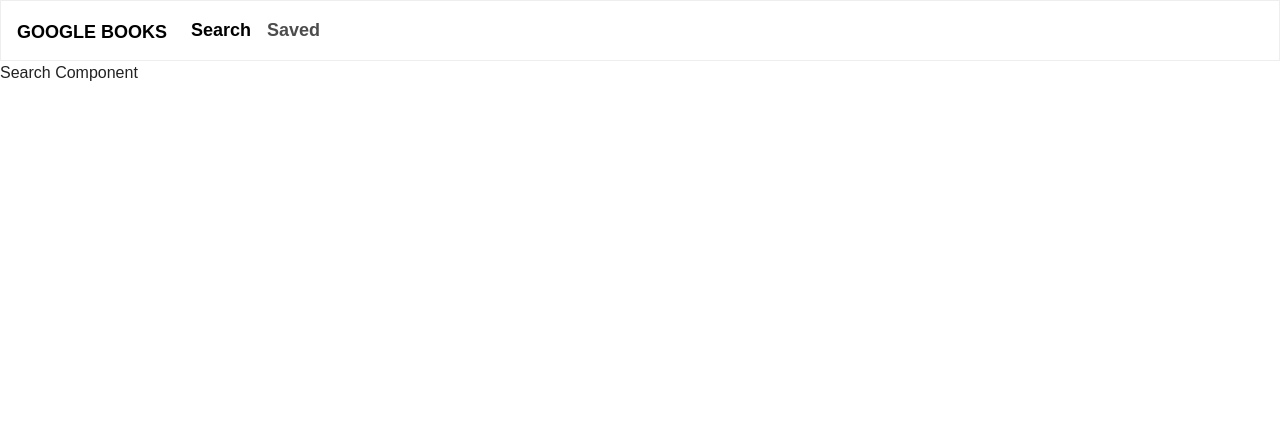
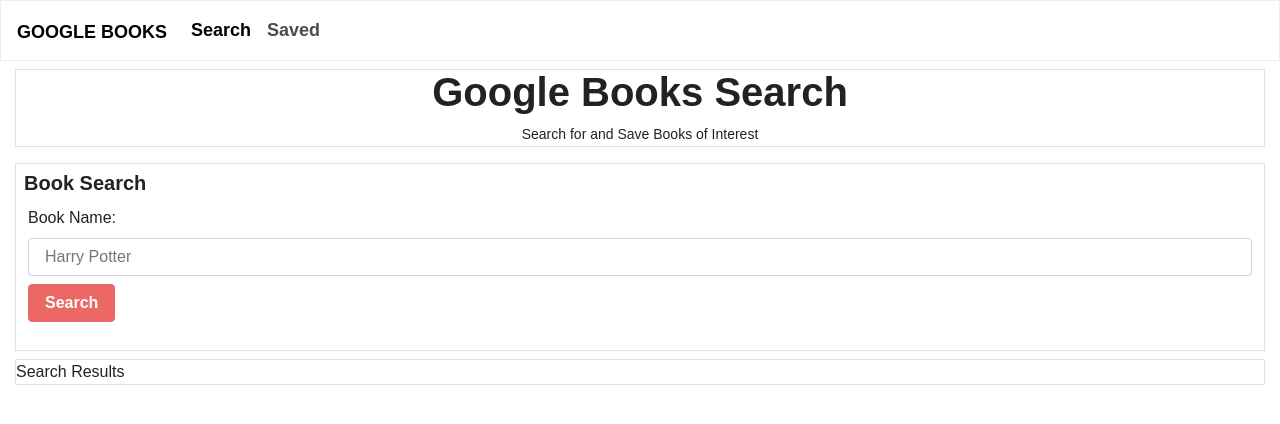
Before and after one commit to Madhavic1/MERN-Google-Books-Search, a React (Create React App) app in the folder client/: page /search in a window 1280 px wide. Shown: the top 424 px of the page. Built offline with nearby package versions, Linux system fonts and the light colour scheme; a web font is replaced by a local one.

Commit message:
Replace the Search page code with SearchHeader,SearchForm and SearchResults components

```diff
--- a/client/src/pages/Search.js
+++ b/client/src/pages/Search.js
@@ -1,10 +1,19 @@
 import React from 'react'
+import Container from "../components/Container"
+import Col from "../components/Col"
+import Row from "../components/Row"
+import SearchForm from '../components/SearchForm'
+import SearchHeader from '../components/SearchHeader'
+import SearchResults from '../components/SearchResults'
+
 
 function Search() {
     return (
-        <div>
-            Search Component
-        </div>
+        <Container fluid="fluid">
+           <SearchHeader />
+            <SearchForm />
+            <SearchResults />
+        </Container>
     )
 }
 
```
